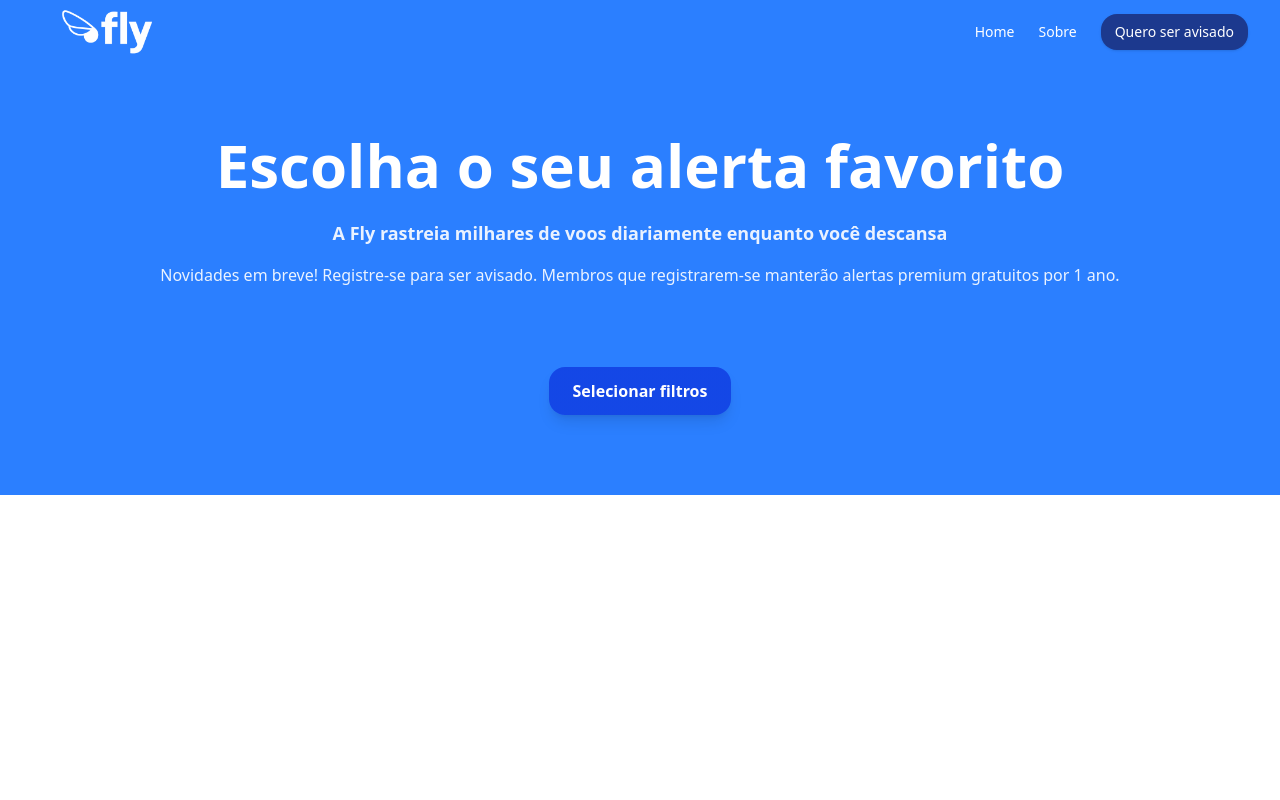
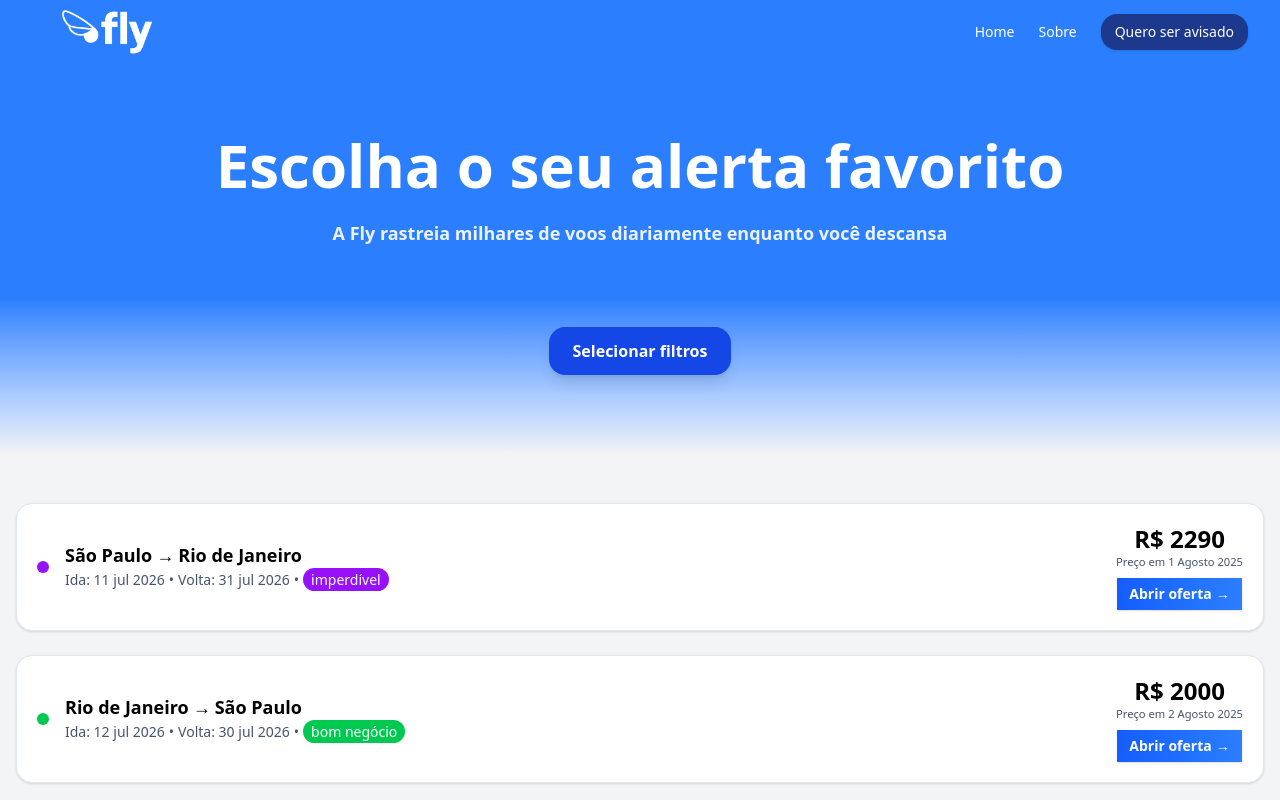
Before and after one commit to GCOUTO-FONSECA/flytripalert_js-site, a Next.js app: page / in a window 1280 px wide. Shown: the top 800 px of the page. Built offline with nearby package versions, Linux system fonts and the light colour scheme.

Commit message:
feat: add AlertsSection and AlertCard components, update Hero layout with filters

```diff
--- a/app/page.tsx
+++ b/app/page.tsx
@@ -1,22 +1,24 @@
+// app/page.tsx
 "use client";
-
 import Hero from "@/components/Hero";
+import AlertsSection from "@/components/AlertsSection";
 
 export default function Home() {
-  return(
-    <div className="flex w-full">
-      {/* blue Rectangle below */}
-      <main className="flex-1 bg-white flex flex-col items-center justify-center">
-        <div className="w-full bg-blue-500 shadow-lg"></div>
+  return (
+    <div className="w-full">
+      {/* HERO (faixa azul) */}
+      <section className="w-full bg-[linear-gradient(to_bottom,_theme(colors.blue.500)_0%,_theme(colors.blue.500)_60%,_theme(colors.gray.100)_100%)]">
+        <div className="mx-auto max-w-7xl px-4">
+          <Hero />
+        </div>
+      </section>
 
-        {/* page body */}
-        <section className="w-full h-500 bg-white">
-          <main>
-            <Hero />
-          </main>
-          {/* Aqui você coloca o próximo conteúdo */}
-        </section>
-      </main>
+      {/* ALERTAS (logo abaixo do Hero) */}
+      <section id="alerts" className="w-full bg-gray-100">
+        <div className="mx-auto max-w-7xl px-4 py-8 sm:py-12">
+          <AlertsSection />
+        </div>
+      </section>
     </div>
   );
 }
--- /dev/null
+++ b/components/AlertCard.tsx
@@ -0,0 +1,90 @@
+import Link from "next/link";
+
+type Props = {
+    from: string;
+    to: string;
+    price: number;
+    depart: string;
+    return: string;
+    days: number;
+    rating: string;
+    found_at: string;
+    link: string;
+}
+
+const ratingColor: Record<Props["rating"], string> = {
+    "bom negócio": "bg-green-500 text-green-800",
+    "excelente": "bg-blue-500 text-blue-800",
+    "imperdível": "bg-purple-600 text-purple-800",
+};
+
+export default function AlertCard(p: Props) {
+  return (
+    <article className="rounded-2xl border border-slate-200 shadow-sm p-4 sm:p-5 flex items-center gap-4 bg-white">
+      <div className={`h-3 w-3 rounded-full ${ratingColor[p.rating]}`} aria-label={p.rating} />
+      <div className="flex-1">
+        <h3 className="text-base sm:text-lg font-semibold leading-tight">
+          {/* DESKTOP (sm+): from → to */}
+          <span className="hidden sm:inline">
+            <span>{p.from}</span>
+            <span className="mx-1" aria-hidden>→</span>
+            <span>{p.to}</span>
+          </span>
+        </h3>
+
+      {/* MOBILE */}
+      <div className="sm:hidden grid grid-cols-[max-content_1fr] gap-x-2 gap-y-0.5 items-baseline">
+        {/* origem (linha inteira) */}
+        <h3 className="col-span-2 text-base font-semibold leading-tight">{p.from}</h3>
+
+        {/* para: (mesma linha, cinza e menor) */}
+        <span className="text-xs text-slate-500 font-normal">para:</span>
+        <h3 className="text-base font-semibold leading-tight">{p.to}</h3>
+
+        {/* Ida / Volta seguem o grid */}
+        <span className="text-xs text-slate-500 font-normal">Ida:</span>
+        <span className="text-sm text-slate-600">{p.depart}</span>
+
+        <span className="text-xs text-slate-500 font-normal">Volta:</span>
+        <span className="text-sm text-slate-600">{p.return}</span>
+      </div>
+      {/* Avaliação */}
+      <span className={`sm:hidden inline-flex w-fit px-2 py-0.5 mt-2 rounded-full text-white font-medium ${ratingColor[p.rating]}`}>
+        {p.rating}
+      </span>
+
+      {/* DESKTOP (sm+): inline com separadores e sem rótulos */}
+      <p className="hidden sm:block text-sm text-slate-600 mt-1
+                    [&>span]:inline sm:[&>span]:whitespace-nowrap
+                      sm:[&>span:not(:last-child)]:after:content-['•']
+                      sm:[&>span:not(:last-child)]:after:mx-1">
+          <span>Ida: {p.depart}</span>
+          <span>Volta: {p.return}</span>
+          <span className={`px-2 py-0.5 rounded-full text-white font-medium ${ratingColor[p.rating]} inline-flex w-fit`}>
+            {p.rating}
+          </span>
+        </p>
+      </div>
+    <div className="self-center flex flex-col items-center justify-center text-center">
+    <div className="text-xl sm:text-2xl font-bold leading-tight">
+        R$ {p.price}
+        <p className="text-slate-600 font-light text-[0.5rem] sm:text-xs md:text-sm lg:text-[0.7rem]">Preço em {p.found_at}</p>
+    </div>
+
+    <Link
+        href={`https://${p.link}`}
+        className="mt-2 inline-flex items-center justify-center gap-1
+                bg-gradient-to-r from-blue-600 to-blue-500
+                px-3 py-1.5 text-sm font-semibold text-white shadow-sm
+                transition hover:from-blue-600 hover:to-indigo-500 hover:shadow-md
+                focus-visible:outline-2 focus-visible:outline-offset-2 focus-visible:outline-blue-600
+                active:translate-y-px"
+        aria-label="Abrir este achado em flytripalert.com"
+    >
+        Abrir oferta
+        <span aria-hidden="true">→</span>
+    </Link>
+    </div>
+    </article>
+  );
+}
--- /dev/null
+++ b/components/AlertsSection.tsx
@@ -0,0 +1,18 @@
+import AlertCard from "./AlertCard";
+
+const mock = [
+    {from: "São Paulo", to: "Rio de Janeiro", price: 2290, depart: "11 jul 2026", return: "31 jul 2026", days: 20, rating: "imperdível", found_at: "1 Agosto 2025", link: "flytripalert.com"},
+    {from: "Rio de Janeiro", to: "São Paulo", price: 2000, depart: "12 jul 2026", return: "30 jul 2026", days: 18, rating: "bom negócio", found_at: "2 Agosto 2025", link: "flytripalert.com"},
+    {from: "São Paulo", to: "Belo Horizonte", price: 1500, depart: "13 jul 2026", return: "29 jul 2026", days: 16, rating: "excelente", found_at: "3 Agosto 2025", link: "flytripalert.com"},
+    {from: "Belo Horizonte", to: "São Paulo", price: 1600, depart: "14 jul 2026", return: "28 jul 2026", days: 14, rating: "excelente", found_at: "4 Agosto 2025", link: "flytripalert.com"},
+    {from: "Rio de Janeiro", to: "Belo Horizonte", price: 1700, depart: "15 jul 2026", return: "27 jul 2026", days: 12, rating: "excelente", found_at: "5 Agosto 2025", link: "flytripalert.com"},
+];
+
+export default function AlertsSection() {
+    return (
+        <div className="grid cols-1 sm:grid-cols-1 xl:grid-cols-1 gap-4 sm:gap-6">
+            {mock.map((a,i) => <AlertCard key={i} {...a} />)}
+        </div>
+    )
+
+}
--- a/components/Hero.tsx
+++ b/components/Hero.tsx
@@ -51,13 +51,15 @@ export default function Hero() {
     },
   ];
 
-  const [precoMax, setPrecoMax] = useState(10000);
+  {/* Preço */}
+  const [currency, precoMinimo, precoMaximo] = ["R$", 0, 50000];
+  const [precoMax, setPrecoMax] = useState(precoMaximo);
   {/* control if filter is active */}
   const [showFilters, setShowFilters] = useState(false);
 
   return (
 
-    <section className="relative w-full bg-blue-500 text-white">
+    <section className="relative w-full bg-[linear-gradient(to_bottom,_theme(colors.blue.500)_0%,_theme(colors.blue.500)_60%,_theme(colors.gray.100)_100%)] text-white">
       <div className="mx-auto max-w-7xl pt-12 pb-0 sm:pt-16 sm:pb-0 text-center">
         {/* Headline */}
         <h1 className="text-4xl sm:text-5xl lg:text-6xl font-extrabold leading-tight">
@@ -69,15 +71,8 @@ export default function Hero() {
           A Fly rastreia milhares de voos diariamente enquanto você descansa
         </p>
 
-        <div className="h-2"> </div>
-
-        {/* Mensagem temporária */}
-        <p className="mt-2 text-sm sm:text-base opacity-90">
-          Novidades em breve! Registre-se para ser avisado.
-          Membros que registrarem-se manterão alertas premium gratuitos por 1 ano.
-        </p>
-        <section className="relative w-full bg-blue-500 text-white">
-          <div className="mx-auto max-w-7xl px-4 py-16 sm:py-20 text-center">
+        <section className="relative w-full text-white">
+          <div className="mx-auto max-w-7xl px-4 py-8 sm:py-20 text-center">
             {/* Botão de abrir filtros */}
             <button
               onClick={() => setShowFilters(!showFilters)}
@@ -85,7 +80,7 @@ export default function Hero() {
              bg-gradient-to-r from-blue-700 via-blue-700 to-blue-700
              shadow-lg hover:shadow-xl
              hover:from-blue-600 hover:via-blue-600 hover:to-blue-600
-             transition-all duration-300 "
+             transition-all duration-300"
             >
               {showFilters ? "Fechar filtros" : "Selecionar filtros"}
             </button>
@@ -107,21 +102,22 @@ export default function Hero() {
                   ))}
 
                 </div>
-                {/* Dummy input para Preço */}
+                {/* input para Preço */}
                 <div className="mt-6 items-center justify-center mx-auto ">
                 <RangeField
                   id="precoMax"
                   label="Preço máx."
-                  min={50}
-                  max={10000}
+                  min={precoMinimo}
+                  max={precoMaximo}
                   step={10}
                   value={precoMax}
                   onChange={setPrecoMax}
-                  prefix="R$ "
+                  prefix={currency + " "}
                 />
                 </div>
                 <div className="mt-6 flex justify-center gap-3">
                   <button
+                    onClick={() => {setShowFilters(!showFilters)}}
                     type="submit"
                     className="rounded-2xl px-5 py-2 font-medium bg-blue-500 text-white hover:bg-blue-600 transition"
                   >
--- a/package.json
+++ b/package.json
@@ -9,6 +9,7 @@
     "lint": "next lint"
   },
   "dependencies": {
+    "framer-motion": "^12.23.12",
     "next": "15.4.6",
     "react": "19.1.0",
     "react-dom": "19.1.0"
```
Also changed, not shown: 1 other file (tests, documents, lock files or other folders).
